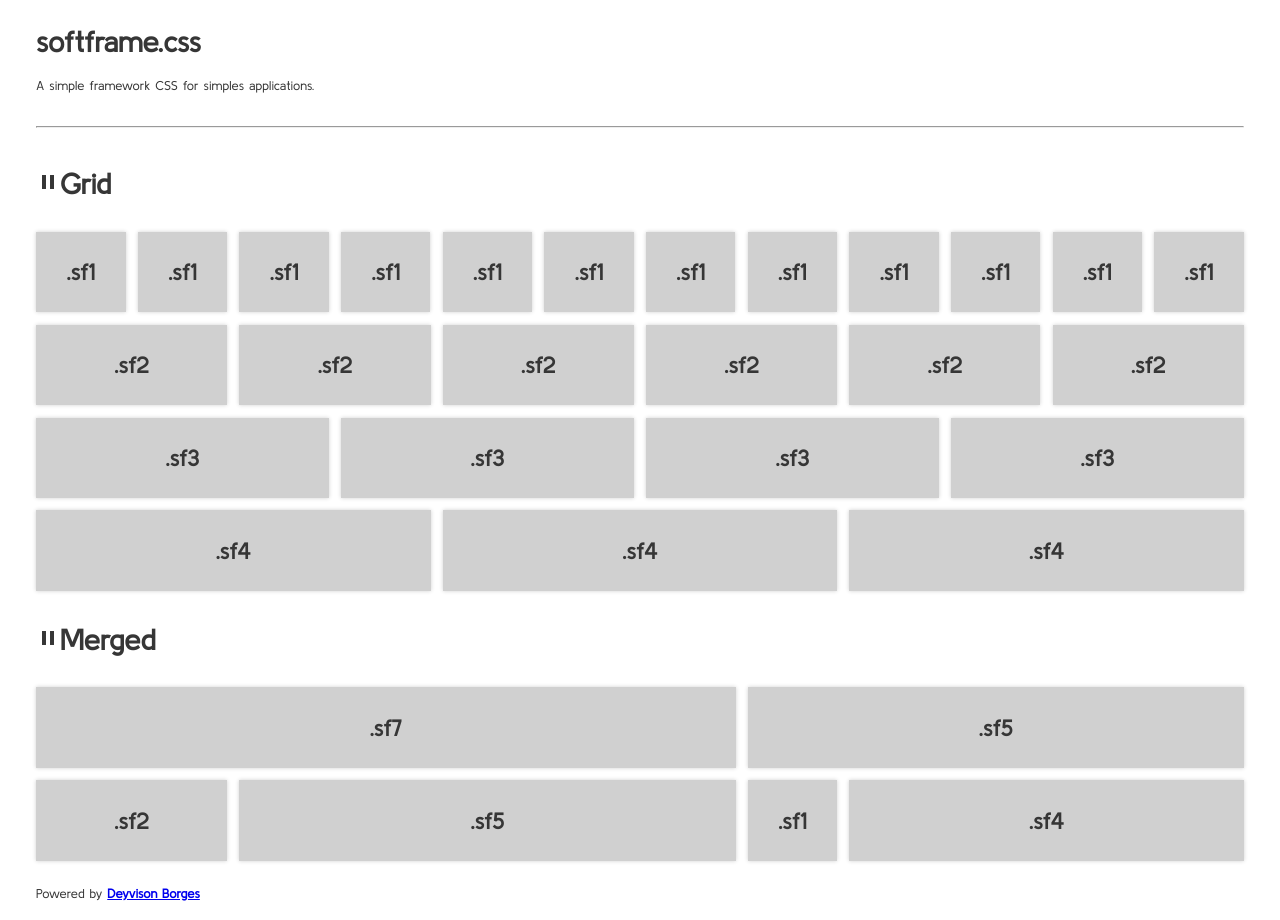
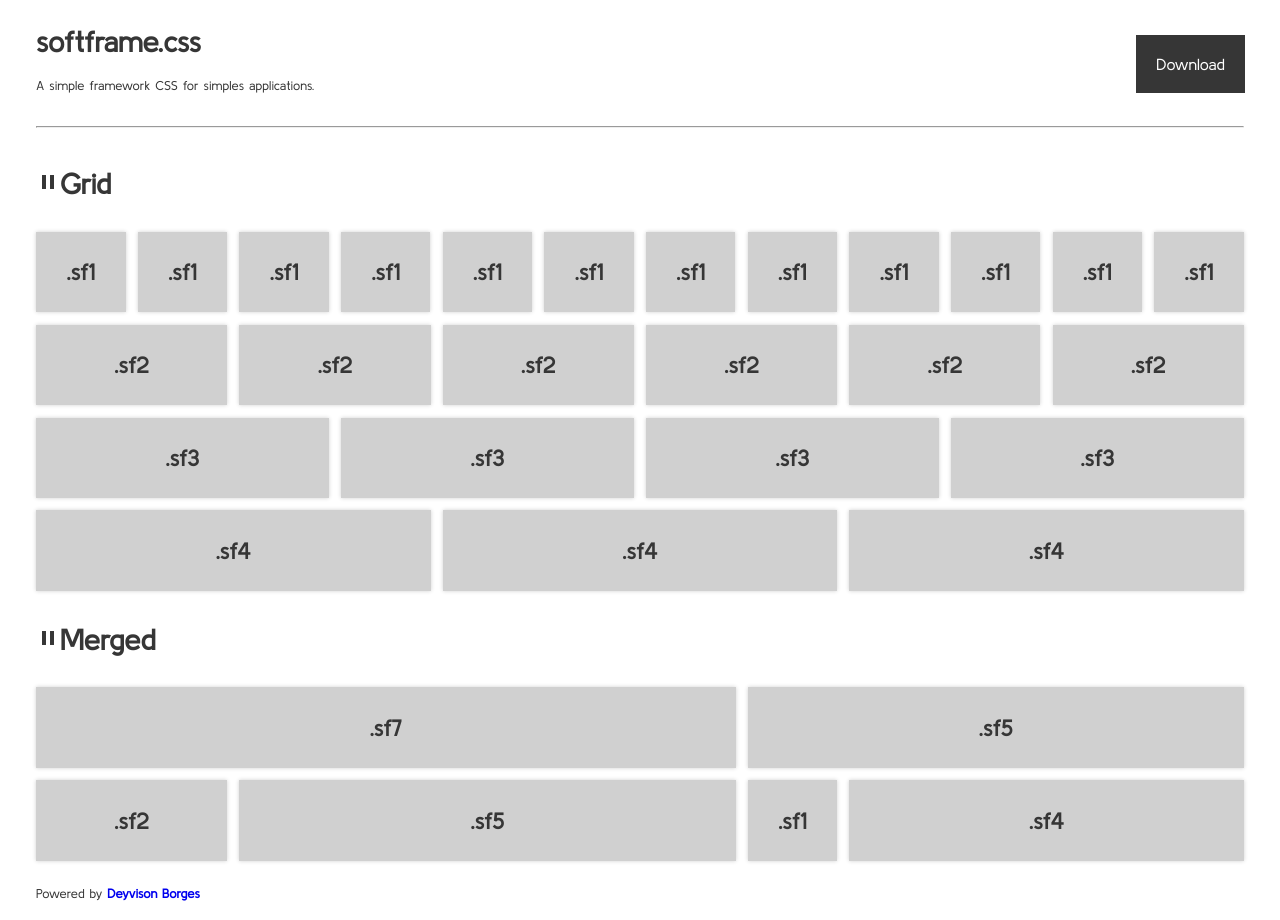
Before and after one commit to softframecss/softframecss, a website: page index.html in a window 1280 px wide. Drawn offline with Linux system fonts and the light colour scheme.

Commit message:
cor: link download

```diff
--- a/css/softframe.css
+++ b/css/softframe.css
@@ -38,6 +38,25 @@ h6 { font-size: 1rem; font-weight: 700; color: var(--dark-gray);}
 p { font-size: 0.8rem; color: var(--dark-gray);}
 
 .text-center { text-align: center; }
+
+
+.link-download {
+    position: absolute;
+    top: 0;
+    right: 0;
+    margin: 35px;
+    background-color: var(--dark-gray);
+    color: var(--white);
+    padding: 20px;
+}
+
+.link-download:hover {
+    background-color: #363636de;
+}
+
+a {
+    text-decoration: none;
+}
 
 .softframe {
     width: 100%;
--- a/index.html
+++ b/index.html
@@ -24,7 +24,7 @@
                 <h1>softframe.css</h1>
                 <p>A simple framework CSS for simples applications.</p>
             </div>
-            <div class="sf8">&nbsp;</div>
+            <a class="link-download" href="https://github.com/softframecss/softframecss"> Download </a>
         </div>
         <div class="sf">
             <div class="sf12">
```
